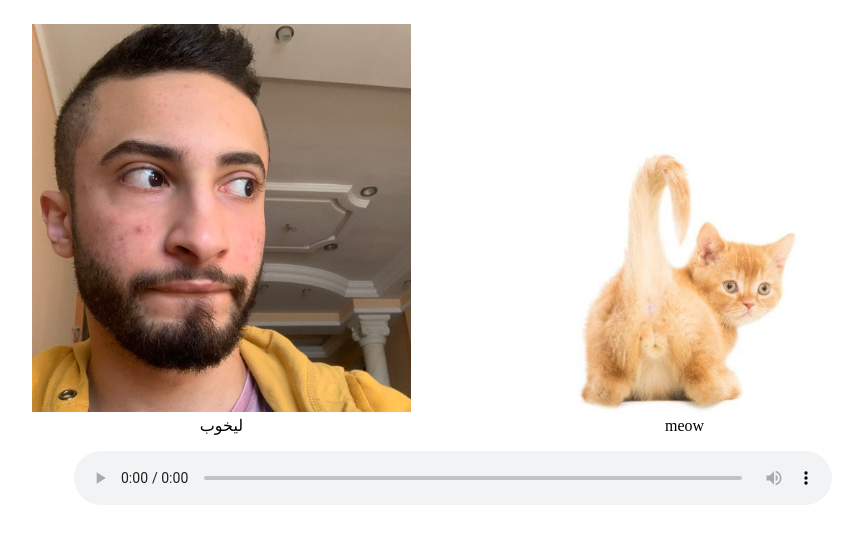
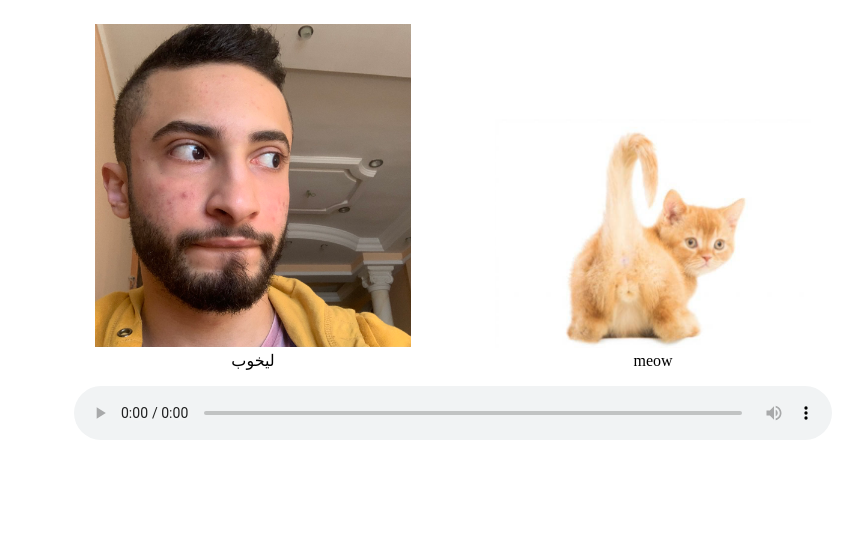
Before and after one commit to Aref232/roofie-css, a plain HTML site: page index.html in a window 1280 px wide. Shown: the whole page, without its empty margins (187-1050 px from the left). Drawn offline with Linux system fonts and the light colour scheme.

Commit message:
Update style.css

```diff
--- a/style.css
+++ b/style.css
@@ -1,7 +1,7 @@
 figure {
 	display: inline-block;
 	text-align: center;
-	max-width: 30%;
+	max-width: 25%;
 }
 audio {
 	 width: 60%;
```
